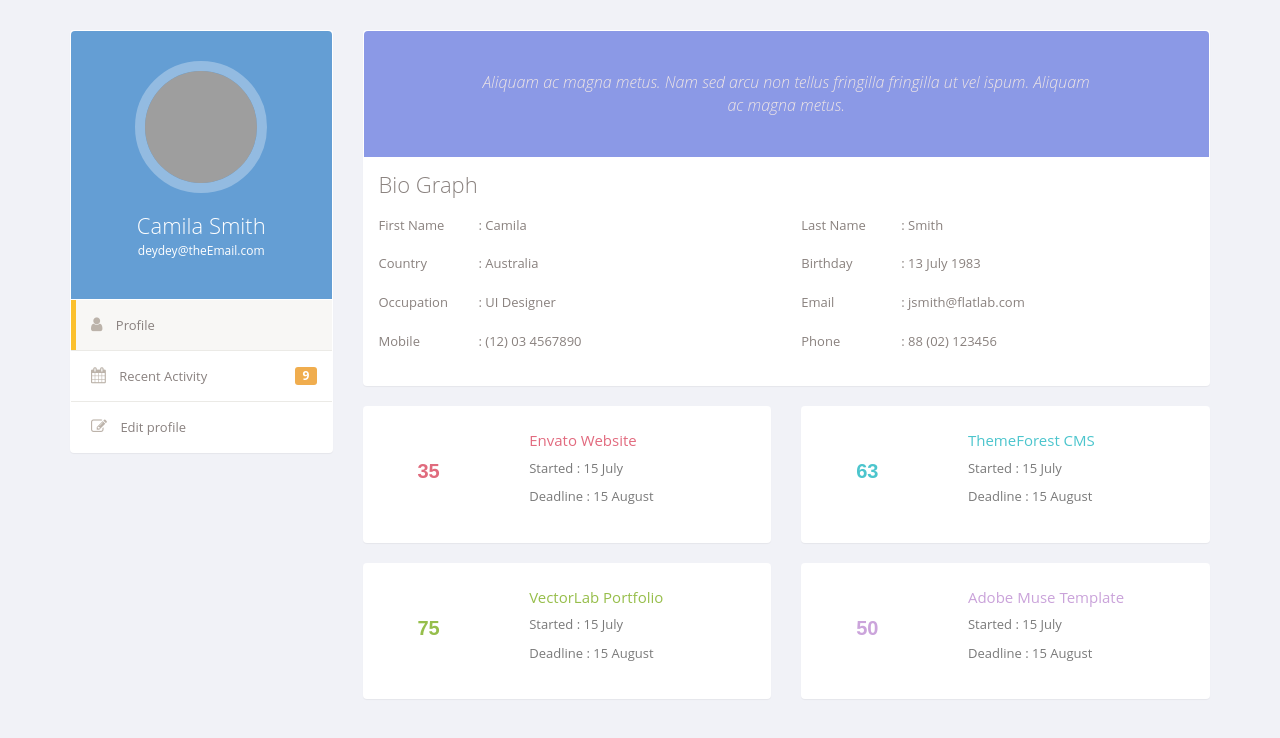
After one commit to zrnasr/Django_OnlineShop, a Django app: page /user/profile/ in a window 1280 px wide. The commit adds this page. Shown: the top 738 px of the page. Run offline with Django 4.2, Linux system fonts and the light colour scheme; some libraries are stand-ins or nearby versions; grey boxes are pictures that could not be loaded.

Commit message:
set cookie and login

```diff
--- a/config/settings.py
+++ b/config/settings.py
@@ -125,6 +125,7 @@
 
 STATICFILES_DIRS = [
     'shop/',
+    'user/',
 ]
 
 
--- a/config/urls.py
+++ b/config/urls.py
@@ -1,17 +1,10 @@
 from django.contrib import admin
 from django.urls import path, include
-from rest_framework_simplejwt.views import (
-    TokenObtainPairView,
-    TokenRefreshView,
-)
 
 
 urlpatterns = [
     path('admin/', admin.site.urls),
     path('user/', include('user.api.v1.urls')),
-    path('user/', include('user.view_form.urls')),
     path('shop/', include('shop.urls')),
     path('api-auth/', include('rest_framework.urls'), name='rest_framework'),
-    path('api/token/', TokenObtainPairView.as_view(), name='token_obtain_pair'),
-    path('api/token/refresh/', TokenRefreshView.as_view(), name='token_refresh')
 ]
--- a/shop/urls.py
+++ b/shop/urls.py
@@ -1,9 +1,8 @@
 
-from shop.views import home, profile
+from shop.views import home
 from django.urls import reverse, path
 
 
 urlpatterns = [
     path('home/', home , name='home'),
-    path('profile/', profile, name='profile')
 ]
--- a/shop/views.py
+++ b/shop/views.py
@@ -2,7 +2,3 @@
 
 def home(request):
     return render(request, 'index.html')
-
-
-def profile(request):
-    return render(request, 'profile.html')
--- a/user/api/v1/serializers.py
+++ b/user/api/v1/serializers.py
@@ -9,7 +9,7 @@
         fields = ['first_name', 'last_name', 'phone', 'password', 'postal_code', 'city', 'home_address']
 
 
-class LoginSerializer(serializers.ModelSerializer):
+class LoginSerializer(serializers.Serializer):
     class Meta:
         model = User
         fields = ['phone', 'password']
--- a/user/api/v1/urls.py
+++ b/user/api/v1/urls.py
@@ -1,8 +1,9 @@
 from django.urls import path
-from user.api.v1.views import LoginPage, RegisterPage
+from user.api.v1.views import LoginPage, RegisterPage, DoLogin, ProfilePage
 
 urlpatterns = [
-    # path('profile/', ProfilePage.as_view()),
+    path('profile/', ProfilePage.as_view(), name='profile'),
     path('login/', LoginPage.as_view(), name='login'),
+    path('dologin/', DoLogin.as_view(), name='dologin'),
     path('register/', RegisterPage.as_view(), name='register'),
 ]
--- a/user/api/v1/views.py
+++ b/user/api/v1/views.py
@@ -3,16 +3,18 @@
 from rest_framework import status
 from rest_framework.renderers import TemplateHTMLRenderer
 from rest_framework.response import Response
+from django.contrib.auth import authenticate, login
 from django.http import HttpResponseRedirect
-from user.api.v1.serializers import ProfileSerializer, LoginSerializer, RegisterSerializer
+from rest_framework.authtoken.models import Token
+from user.api.v1.serializers import LoginSerializer, RegisterSerializer, ProfileSerializer
 
 class ProfilePage(APIView):
     renderer_classes = [TemplateHTMLRenderer]
     template_name = 'profile.html'
     def get(self, request):
-        users = Profile.objects.all()
-        serializer = ProfileSerializer(users, many = True)
-        return Response(serializer.data)
+        profile = Profile.objects.all()
+        serializer = ProfileSerializer(profile, many = True)
+        return Response({'serializer': serializer})
 
     def post(self, request):
         serializer = ProfileSerializer(data=request.data)
@@ -22,21 +24,44 @@
         return Response(serializer.errors, status=status.HTTP_400_BAD_REQUEST)
 
 
+
+class DoLogin(APIView):
+    def post(self, request):
+        serializer = LoginSerializer(data=request.data)
+        print(serializer)
+        if serializer.is_valid():
+
+            phone = request.POST['phone']
+            password = request.POST['password']
+            print(phone)
+            print(password)
+            user = authenticate(phone = phone, password = password)
+            if user is None:
+                return Response(serializer.errors, status=status.HTTP_404_NOT_FOUND)
+
+            if user.is_staff == True:
+                login(request, user)
+            else:
+                token = Token.objects.get(user=user)
+                response = {
+                "status": status.HTTP_200_OK,
+                "data": {"token" : token.key}
+                }
+                return Response(response, status = status.HTTP_200_OK)
+        print(serializer.errors)
+        return Response(serializer.errors, status=status.HTTP_400_BAD_REQUEST)
+
+
+
 class LoginPage(APIView):
+    template_name = 'login.html'
     renderer_classes = [TemplateHTMLRenderer]
-    template_name = 'login.html'
 
     def get(self, request):
         users = User.objects.all()
         serializer = LoginSerializer(users, many=True)
         return Response({'serializer': serializer})
 
-    def post(self, request):
-        serializer = LoginSerializer(data=request.data)
-        if serializer.is_valid():
-            serializer.save()
-            return Response(serializer.data, status=status.HTTP_200_OK)
-        return Response(serializer.errors, status=status.HTTP_400_BAD_REQUEST)
 
 
 class RegisterPage(APIView):
--- a/user/signal.py
+++ b/user/signal.py
@@ -5,4 +5,5 @@
 
 def create_auth_token(sender, instance, created, **kwargs):
     if created:
-        Token.objects.create(user=instance)
+        token = Token.objects.create(user=instance)
+        print(token)
--- /dev/null
+++ b/user/static/css/profile.css
@@ -0,0 +1,376 @@
+body {
+    color: #797979;
+    background: #f1f2f7;
+    font-family: 'Open Sans', sans-serif;
+    padding: 0px !important;
+    margin: 0px !important;
+    font-size: 13px;
+    text-rendering: optimizeLegibility;
+    -webkit-font-smoothing: antialiased;
+    -moz-font-smoothing: antialiased;
+}
+
+.profile-nav, .profile-info{
+    margin-top:30px;
+}
+
+.profile-nav .user-heading {
+    background: #649ed4;
+    color: #fff;
+    border-radius: 4px 4px 0 0;
+    -webkit-border-radius: 4px 4px 0 0;
+    padding: 30px;
+    text-align: center;
+}
+
+.profile-nav .user-heading.round a  {
+    border-radius: 50%;
+    -webkit-border-radius: 50%;
+    border: 10px solid rgba(255,255,255,0.3);
+    display: inline-block;
+}
+
+.profile-nav .user-heading a img {
+    width: 112px;
+    height: 112px;
+    border-radius: 50%;
+    -webkit-border-radius: 50%;
+}
+
+.profile-nav .user-heading h1 {
+    font-size: 22px;
+    font-weight: 300;
+    margin-bottom: 5px;
+}
+
+.profile-nav .user-heading p {
+    font-size: 12px;
+}
+
+.profile-nav ul {
+    margin-top: 1px;
+}
+
+.profile-nav ul > li {
+    border-bottom: 1px solid #ebeae6;
+    margin-top: 0;
+    line-height: 30px;
+}
+
+.profile-nav ul > li:last-child {
+    border-bottom: none;
+}
+
+.profile-nav ul > li > a {
+    border-radius: 0;
+    -webkit-border-radius: 0;
+    color: #89817f;
+    border-left: 5px solid #fff;
+}
+
+.profile-nav ul > li > a:hover, .profile-nav ul > li > a:focus, .profile-nav ul li.active  a {
+    background: #f8f7f5 !important;
+    border-left: 5px solid #fbc02d;
+    color: #89817f !important;
+}
+
+.profile-nav ul > li:last-child > a:last-child {
+    border-radius: 0 0 4px 4px;
+    -webkit-border-radius: 0 0 4px 4px;
+}
+
+.profile-nav ul > li > a > i{
+    font-size: 16px;
+    padding-right: 10px;
+    color: #bcb3aa;
+}
+
+.r-activity {
+    margin: 6px 0 0;
+    font-size: 12px;
+}
+
+
+.p-text-area, .p-text-area:focus {
+    border: none;
+    font-weight: 300;
+    box-shadow: none;
+    color: #c3c3c3;
+    font-size: 16px;
+}
+
+.profile-info .panel-footer {
+    background-color:#f8f7f5 ;
+    border-top: 1px solid #e7ebee;
+}
+
+.profile-info .panel-footer ul li a {
+    color: #7a7a7a;
+}
+
+.bio-graph-heading {
+    background: #8b99e6;
+    color: rgb(238, 229, 229);
+    text-align: center;
+    font-style: italic;
+    padding: 40px 110px;
+    border-radius: 4px 4px 0 0;
+    -webkit-border-radius: 4px 4px 0 0;
+    font-size: 16px;
+    font-weight: 300;
+}
+
+.bio-graph-info {
+    color: #89817e;
+}
+
+.bio-graph-info h1 {
+    font-size: 22px;
+    font-weight: 300;
+    margin: 0 0 20px;
+}
+
+.bio-row {
+    width: 50%;
+    float: left;
+    margin-bottom: 10px;
+    padding:0 15px;
+}
+
+.bio-row p span {
+    width: 100px;
+    display: inline-block;
+}
+
+.bio-chart, .bio-desk {
+    float: left;
+}
+
+.bio-chart {
+    width: 40%;
+}
+
+.bio-desk {
+    width: 60%;
+}
+
+.bio-desk h4 {
+    font-size: 15px;
+    font-weight:400;
+}
+
+.bio-desk h4.terques {
+    color: #4CC5CD;
+}
+
+.bio-desk h4.red {
+    color: #e26b7f;
+}
+
+.bio-desk h4.green {
+    color: #97be4b;
+}
+
+.bio-desk h4.purple {
+    color: #caa3da;
+}
+
+.file-pos {
+    margin: 6px 0 10px 0;
+}
+
+.profile-activity h5 {
+    font-weight: 300;
+    margin-top: 0;
+    color: #c3c3c3;
+}
+
+.summary-head {
+    background: #ee7272;
+    color: #fff;
+    text-align: center;
+    border-bottom: 1px solid #ee7272;
+}
+
+.summary-head h4 {
+    font-weight: 300;
+    text-transform: uppercase;
+    margin-bottom: 5px;
+}
+
+.summary-head p {
+    color: rgba(255,255,255,0.6);
+}
+
+ul.summary-list {
+    display: inline-block;
+    padding-left:0 ;
+    width: 100%;
+    margin-bottom: 0;
+}
+
+ul.summary-list > li {
+    display: inline-block;
+    width: 19.5%;
+    text-align: center;
+}
+
+ul.summary-list > li > a > i {
+    display:block;
+    font-size: 18px;
+    padding-bottom: 5px;
+}
+
+ul.summary-list > li > a {
+    padding: 10px 0;
+    display: inline-block;
+    color: #818181;
+}
+
+ul.summary-list > li  {
+    border-right: 1px solid #eaeaea;
+}
+
+ul.summary-list > li:last-child  {
+    border-right: none;
+}
+
+.activity {
+    width: 100%;
+    float: left;
+    margin-bottom: 10px;
+}
+
+.activity.alt {
+    width: 100%;
+    float: right;
+    margin-bottom: 10px;
+}
+
+.activity span {
+    float: left;
+}
+
+.activity.alt span {
+    float: right;
+}
+.activity span, .activity.alt span {
+    width: 45px;
+    height: 45px;
+    line-height: 45px;
+    border-radius: 50%;
+    -webkit-border-radius: 50%;
+    background: #eee;
+    text-align: center;
+    color: #fff;
+    font-size: 16px;
+}
+
+.activity.terques span {
+    background: #8dd7d6;
+}
+
+.activity.terques h4 {
+    color: #8dd7d6;
+}
+.activity.purple span {
+    background: #b984dc;
+}
+
+.activity.purple h4 {
+    color: #b984dc;
+}
+.activity.blue span {
+    background: #90b4e6;
+}
+
+.activity.blue h4 {
+    color: #90b4e6;
+}
+.activity.green span {
+    background: #aec785;
+}
+
+.activity.green h4 {
+    color: #aec785;
+}
+
+.activity h4 {
+    margin-top:0 ;
+    font-size: 16px;
+}
+
+.activity p {
+    margin-bottom: 0;
+    font-size: 13px;
+}
+
+.activity .activity-desk i, .activity.alt .activity-desk i {
+    float: left;
+    font-size: 18px;
+    margin-right: 10px;
+    color: #bebebe;
+}
+
+.activity .activity-desk {
+    margin-left: 70px;
+    position: relative;
+}
+
+.activity.alt .activity-desk {
+    margin-right: 70px;
+    position: relative;
+}
+
+.activity.alt .activity-desk .panel {
+    float: right;
+    position: relative;
+}
+
+.activity-desk .panel {
+    background: #F4F4F4 ;
+    display: inline-block;
+}
+
+
+.activity .activity-desk .arrow {
+    border-right: 8px solid #F4F4F4 !important;
+}
+.activity .activity-desk .arrow {
+    border-bottom: 8px solid transparent;
+    border-top: 8px solid transparent;
+    display: block;
+    height: 0;
+    left: -7px;
+    position: absolute;
+    top: 13px;
+    width: 0;
+}
+
+.activity-desk .arrow-alt {
+    border-left: 8px solid #F4F4F4 !important;
+}
+
+.activity-desk .arrow-alt {
+    border-bottom: 8px solid transparent;
+    border-top: 8px solid transparent;
+    display: block;
+    height: 0;
+    right: -7px;
+    position: absolute;
+    top: 13px;
+    width: 0;
+}
+
+.activity-desk .album {
+    display: inline-block;
+    margin-top: 10px;
+}
+
+.activity-desk .album a{
+    margin-right: 10px;
+}
+
+.activity-desk .album a:last-child{
+    margin-right: 0px;
+}
--- /dev/null
+++ b/user/templates/profile.html
@@ -0,0 +1,161 @@
+<!DOCTYPE html>
+<html lang="en">
+<head>
+  {% load static %}
+  <meta charset="UTF-8">
+  <meta http-equiv="X-UA-Compatible" content="IE=edge">
+  <meta name="viewport" content="width=device-width, initial-scale=1.0">
+  <link rel="stylesheet" href="https://maxcdn.bootstrapcdn.com/bootstrap/3.4.1/css/bootstrap.min.css">
+  <link href="https://maxcdn.bootstrapcdn.com/font-awesome/4.3.0/css/font-awesome.min.css" rel="stylesheet">
+  <link href="{% static 'css/profile.css' %}" rel="stylesheet">
+
+  <title>Document</title>
+</head>
+<body>
+
+
+<div class="container bootstrap snippets bootdey">
+<div class="row">
+  <div class="profile-nav col-md-3">
+      <div class="panel">
+          <div class="user-heading round">
+              <a href="{% static 'css/profile.css' %}">
+                  <img src="https://bootdey.com/img/Content/avatar/avatar3.png" alt="">
+              </a>
+              <h1>Camila Smith</h1>
+              <p>deydey@theEmail.com</p>
+          </div>
+
+          <ul class="nav nav-pills nav-stacked">
+              <li class="active"><a href="#"> <i class="fa fa-user"></i> Profile</a></li>
+              <li><a href="{% static 'css/profile.css' %}"> <i class="fa fa-calendar"></i> Recent Activity <span class="label label-warning pull-right r-activity">9</span></a></li>
+              <li><a href="{% static 'css/profile.css' %}"> <i class="fa fa-edit"></i> Edit profile</a></li>
+          </ul>
+      </div>
+  </div>
+  <div class="profile-info col-md-9">
+
+      <div class="panel">
+          <div class="bio-graph-heading">
+              Aliquam ac magna metus. Nam sed arcu non tellus fringilla fringilla ut vel ispum. Aliquam ac magna metus.
+          </div>
+          <div class="panel-body bio-graph-info">
+              <h1>Bio Graph</h1>
+              <div class="row">
+                  <div class="bio-row">
+                      <p><span>First Name </span>: Camila</p>
+                  </div>
+                  <div class="bio-row">
+                      <p><span>Last Name </span>: Smith</p>
+                  </div>
+                  <div class="bio-row">
+                      <p><span>Country </span>: Australia</p>
+                  </div>
+                  <div class="bio-row">
+                      <p><span>Birthday</span>: 13 July 1983</p>
+                  </div>
+                  <div class="bio-row">
+                      <p><span>Occupation </span>: UI Designer</p>
+                  </div>
+                  <div class="bio-row">
+                      <p><span>Email </span>: jsmith@flatlab.com</p>
+                  </div>
+                  <div class="bio-row">
+                      <p><span>Mobile </span>: (12) 03 4567890</p>
+                  </div>
+                  <div class="bio-row">
+                      <p><span>Phone </span>: 88 (02) 123456</p>
+                  </div>
+              </div>
+          </div>
+      </div>
+      <div>
+          <div class="row">
+              <div class="col-md-6">
+                  <div class="panel">
+                      <div class="panel-body">
+                          <div class="bio-chart">
+                              <div style="display:inline;width:100px;height:100px;"><canvas width="100" height="100px"></canvas><input class="knob" data-width="100" data-height="100" data-displayprevious="true" data-thickness=".2" value="35" data-fgcolor="#e06b7d" data-bgcolor="#e8e8e8" style="width: 54px; height: 33px; position: absolute; vertical-align: middle; margin-top: 33px; margin-left: -77px; border: 0px; font-weight: bold; font-style: normal; font-variant: normal; font-stretch: normal; font-size: 20px; line-height: normal; font-family: Arial; text-align: center; color: rgb(224, 107, 125); padding: 0px; -webkit-appearance: none; background: none;"></div>
+                          </div>
+                          <div class="bio-desk">
+                              <h4 class="red">Envato Website</h4>
+                              <p>Started : 15 July</p>
+                              <p>Deadline : 15 August</p>
+                          </div>
+                      </div>
+                  </div>
+              </div>
+              <div class="col-md-6">
+                  <div class="panel">
+                      <div class="panel-body">
+                          <div class="bio-chart">
+                              <div style="display:inline;width:100px;height:100px;"><canvas width="100" height="100px"></canvas><input class="knob" data-width="100" data-height="100" data-displayprevious="true" data-thickness=".2" value="63" data-fgcolor="#4CC5CD" data-bgcolor="#e8e8e8" style="width: 54px; height: 33px; position: absolute; vertical-align: middle; margin-top: 33px; margin-left: -77px; border: 0px; font-weight: bold; font-style: normal; font-variant: normal; font-stretch: normal; font-size: 20px; line-height: normal; font-family: Arial; text-align: center; color: rgb(76, 197, 205); padding: 0px; -webkit-appearance: none; background: none;"></div>
+                          </div>
+                          <div class="bio-desk">
+                              <h4 class="terques">ThemeForest CMS </h4>
+                              <p>Started : 15 July</p>
+                              <p>Deadline : 15 August</p>
+                          </div>
+                      </div>
+                  </div>
+              </div>
+              <div class="col-md-6">
+                  <div class="panel">
+                      <div class="panel-body">
+                          <div class="bio-chart">
+                              <div style="display:inline;width:100px;height:100px;"><canvas width="100" height="100px"></canvas><input class="knob" data-width="100" data-height="100" data-displayprevious="true" data-thickness=".2" value="75" data-fgcolor="#96be4b" data-bgcolor="#e8e8e8" style="width: 54px; height: 33px; position: absolute; vertical-align: middle; margin-top: 33px; margin-left: -77px; border: 0px; font-weight: bold; font-style: normal; font-variant: normal; font-stretch: normal; font-size: 20px; line-height: normal; font-family: Arial; text-align: center; color: rgb(150, 190, 75); padding: 0px; -webkit-appearance: none; background: none;"></div>
+                          </div>
+                          <div class="bio-desk">
+                              <h4 class="green">VectorLab Portfolio</h4>
+                              <p>Started : 15 July</p>
+                              <p>Deadline : 15 August</p>
+                          </div>
+                      </div>
+                  </div>
+              </div>
+              <div class="col-md-6">
+                  <div class="panel">
+                      <div class="panel-body">
+                          <div class="bio-chart">
+                              <div style="display:inline;width:100px;height:100px;"><canvas width="100" height="100px"></canvas><input class="knob" data-width="100" data-height="100" data-displayprevious="true" data-thickness=".2" value="50" data-fgcolor="#cba4db" data-bgcolor="#e8e8e8" style="width: 54px; height: 33px; position: absolute; vertical-align: middle; margin-top: 33px; margin-left: -77px; border: 0px; font-weight: bold; font-style: normal; font-variant: normal; font-stretch: normal; font-size: 20px; line-height: normal; font-family: Arial; text-align: center; color: rgb(203, 164, 219); padding: 0px; -webkit-appearance: none; background: none;"></div>
+                          </div>
+                          <div class="bio-desk">
+                              <h4 class="purple">Adobe Muse Template</h4>
+                              <p>Started : 15 July</p>
+                              <p>Deadline : 15 August</p>
+                          </div>
+                      </div>
+                  </div>
+              </div>
+          </div>
+      </div>
+  </div>
+</div>
+</div>
+
+<script>
+
+    const token = getCookie(`token`)
+    console.log(token)
+
+    function getCookie(cname) {
+    let name = cname + "=";
+    let decodedCookie = decodeURIComponent(document.cookie);
+    let ca = decodedCookie.split(';');
+    for(let i = 0; i <ca.length; i++) {
+    let c = ca[i];
+    while (c.charAt(0) == ' ') {
+        c = c.substring(1);
+    }
+    if (c.indexOf(name) == 0) {
+        return c.substring(name.length, c.length);
+    }
+    }
+    return "";
+    }
+
+</script>
+
+
+</body>
+</html>
--- a/shop/templates/profile.html
+++ b/user/templates/simple_code.html
@@ -47,7 +47,7 @@
               <div class="container-fluid">
                 <div class="row">
                   <div class="col-md-12">
-                    <h1>Simple Page</h1>
+                    <h1>Simple Code</h1>
                     <p><strong>Ramayana</strong> is free Bootstrap 4 CSS template from templatemo website. You can feel free to use it. Donec a scelerisque massa. Aliquam non iaculis quam. Duis arcu turpis, tincidunt id convallis nec, pretium non sem. Fusce non vehicula nibh. Nunc interdum libero non tincidunt rutrum. Nunc at feugiat quam, sed ullamcorper felis.</p>
                   </div>
                 </div>
```
Also changed, not shown: user/templates/login.html (+14 -4 lines).
